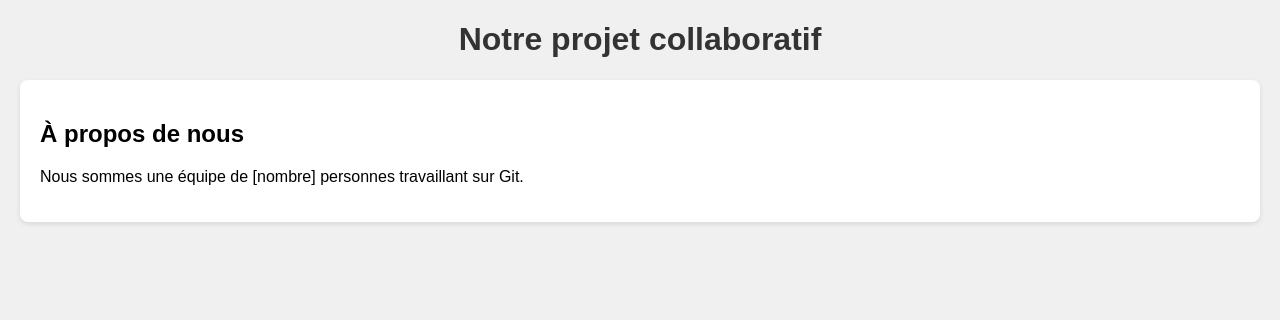
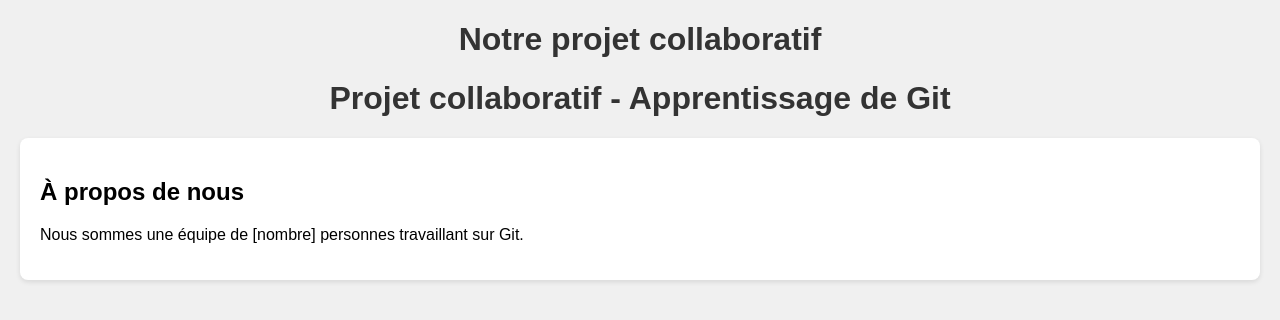
Before and after one commit to LLAbdul/projet-equipe-collaboration, a plain HTML site: page index.html in a window 1280 px wide. Drawn offline with Linux system fonts and the light colour scheme.

Commit message:
Modification du titre principal

```diff
--- a/index.html
+++ b/index.html
@@ -8,6 +8,7 @@
 </head>
 <body>
     <h1>Notre projet collaboratif</h1>
+    <h1>Projet collaboratif - Apprentissage de Git</h1>
 
     <!-- Section à compléter par les membres -->
 
```
